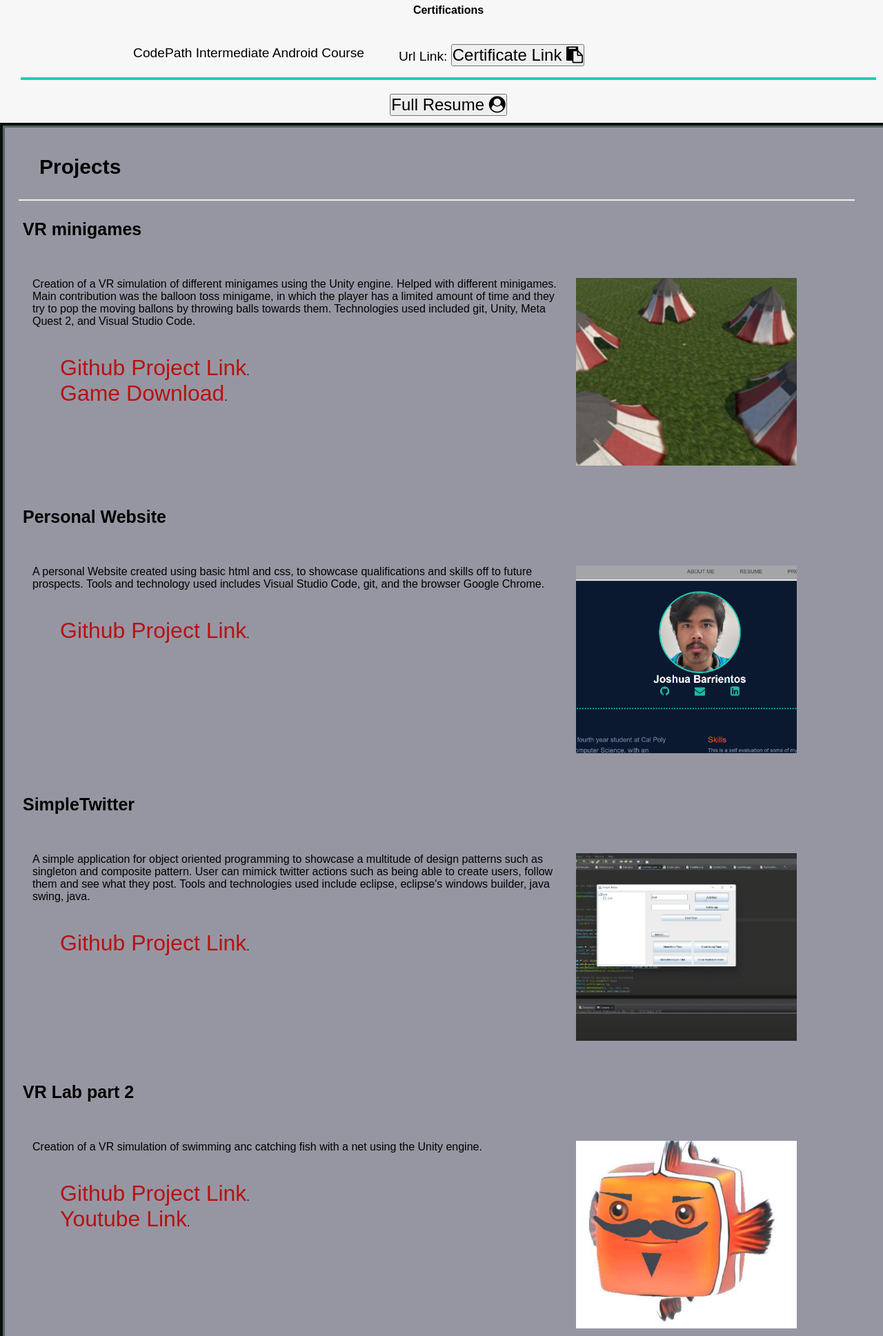
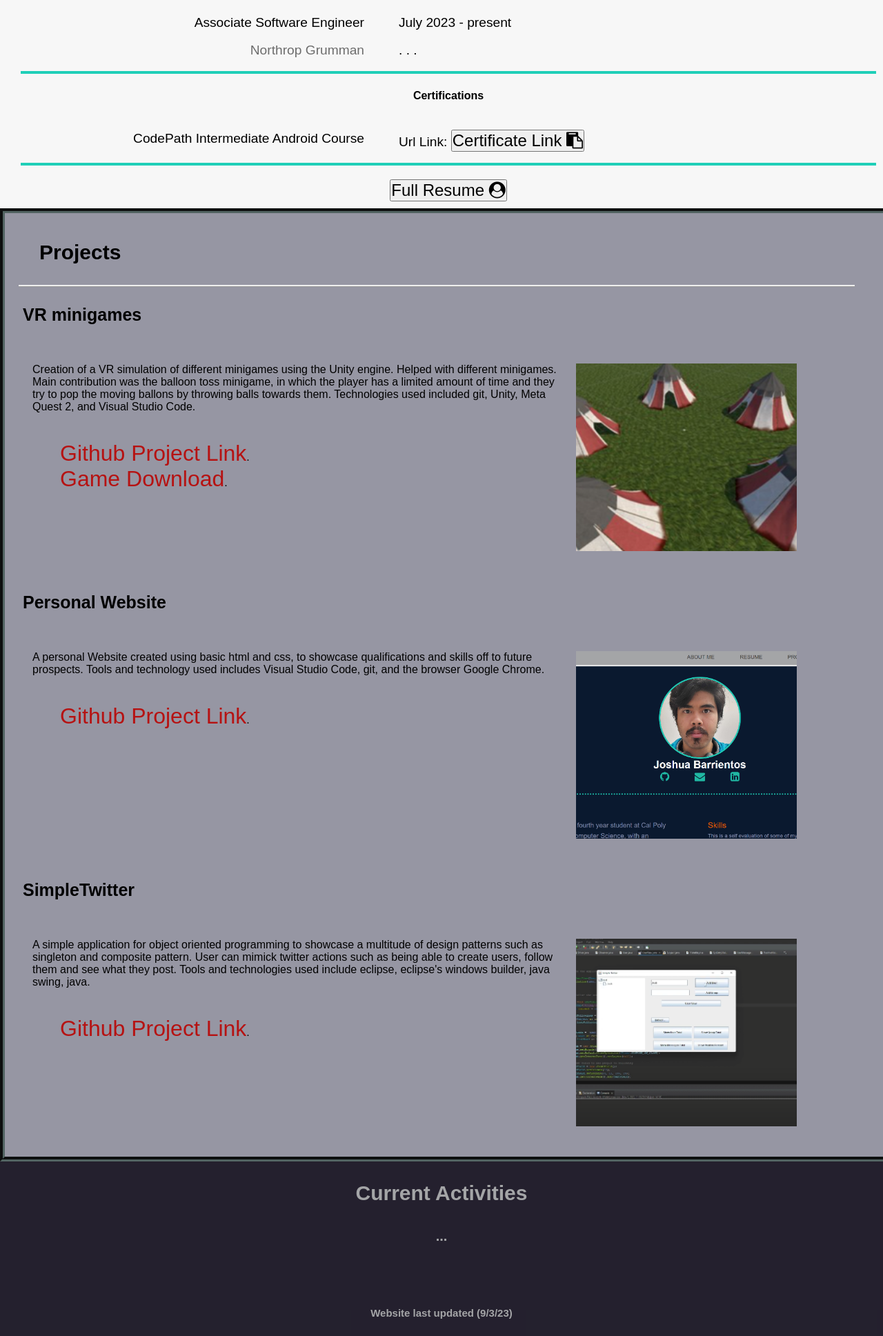
Before and after one commit to crimlast/PersonalWebsite, a plain HTML site: page index.html in a window 1280 px wide. Shown: the part 1911-3848 px from the top of the page at 69% size. Drawn offline with Linux system fonts and the light colour scheme.

Commit message:
Add files via upload

```diff
--- a/index.html
+++ b/index.html
@@ -101,7 +101,7 @@
                 <p>California State Polytechnic University, Pomona</p>
               </li>
               <li>
-                August 2019 - present
+                August 2019 - May 2023
                 <p>Computer Science Major with a GPA of 3.65.
                   On the Dean's list for three semesters.</p>
               </li>
@@ -119,7 +119,7 @@
               </li>
             </ul>
 
-            <h4> Previous Work</h4>
+            <h4> Work</h4>
             <ul class="ed-list">
               <li>
                 Busser
@@ -128,6 +128,16 @@
               <li>
                 October 2019 - April 2020
                 <p>Helped clean tables and interact with customers. Assisted Servers and other coworkers when needed in their duties</p>
+              </li>
+            </ul>
+            <ul class="ed-list">
+              <li>
+                Associate Software Engineer
+                <p>Northrop Grumman</p>
+              </li>
+              <li>
+                July 2023 - present
+                <p> . . .</p>
               </li>
             </ul>
 
@@ -224,30 +234,6 @@
             </div>
           </div>
 
-          <h4> VR Lab part 2 </h4>
-          <div class="proj-container">
-            <div class="proj-desc">
-              Creation of a VR simulation of swimming anc catching fish with a net using the Unity engine.
-              <ul class="proj-desc-list">
-                <li class="proj-desc-link"><a
-                  href="https://github.com/jrebollar/Bemo"
-                  target="_blank"
-                  >Github Project Link</a>.
-                </li>
-                <li class="proj-desc-link"><a
-                  href="https://www.youtube.com/watch?v=Y84hUI5ack8"
-                  target="_blank"
-                  >Youtube Link</a>.
-                </li>
-              </ul>
-            </div>
-            <div class="proj-img">
-              <img
-                src="files/Bemo.png"
-                alt="Personal Website Photo"
-              />
-            </div>
-          </div>
         </div>
       </section>
 
@@ -255,8 +241,8 @@
       <section class="activities" id="activities">
         <div>
           <h2>Current Activities</h2>
-          <h3>N/a</h3>
-          <h4>Website last updated (5/12/23)</h4>
+          <h3> ... </h3>
+          <h4>Website last updated (9/3/23)</h4>
         </div>
       </section>
 
```
